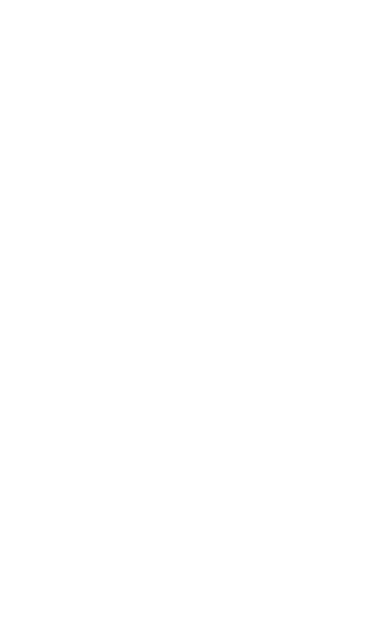
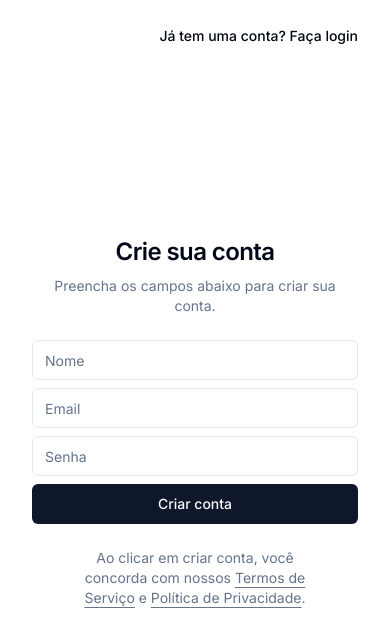
Before and after one commit to da-ferreira/real-time-chat-nextjs, a Next.js app in the folder client/: page /register in a window 390 px wide. Shown: the top 644 px of the page. Built offline with nearby package versions, Linux system fonts and the light colour scheme.

Commit message:
finalizando tela de login e cadastro. inicio do middleware

```diff
--- a/client/package.json
+++ b/client/package.json
@@ -3,7 +3,7 @@
   "version": "0.1.0",
   "private": true,
   "scripts": {
-    "dev": "next dev",
+    "dev": "next dev -p 3000",
     "build": "next build",
     "start": "next start",
     "lint": "next lint"
--- a/client/src/app/layout.tsx
+++ b/client/src/app/layout.tsx
@@ -12,7 +12,9 @@
 export default function RootLayout({ children }: { children: React.ReactNode }) {
   return (
     <html lang="pt-BR">
-      <body className={inter.className}>{children}</body>
+      <body className={inter.className} suppressHydrationWarning={true}>
+        {children}
+      </body>
     </html>
   );
 }
--- a/client/src/app/page.tsx
+++ b/client/src/app/page.tsx
@@ -1,7 +1,9 @@
 import Content from '@/components/Content';
+import { AuthProvider } from '@/contexts/AuthContext';
 
 export default function Home() {
   return (
+    <AuthProvider>
       <Content>
         <div className="hidden lg:block h-full">
           <div className="h-full flex items-center justify-center">
@@ -9,5 +11,6 @@
           </div>
         </div>
       </Content>
+    </AuthProvider>
   );
 }
--- a/client/src/app/register/page.tsx
+++ b/client/src/app/register/page.tsx
@@ -13,7 +13,7 @@
 export default function ResgiterPage() {
   return (
     <>
-      <div className="container relative hidden h-screen flex-col items-center justify-center md:grid lg:max-w-none lg:grid-cols-2 lg:px-0">
+      <div className="container relative flex h-screen flex-col items-center justify-center md:grid lg:max-w-none lg:grid-cols-2 lg:px-0">
         <Link
           href="/login"
           className={cn(buttonVariants({ variant: 'ghost' }), 'absolute right-4 top-4 md:right-8 md:top-8')}
--- a/client/src/components/Menu/index.tsx
+++ b/client/src/components/Menu/index.tsx
@@ -24,6 +24,7 @@
 import { Button } from '@/components/ui/button';
 import React from 'react';
 import { Contact } from '@/data/contacts';
+import Link from 'next/link';
 
 const users = [
   {
@@ -81,17 +82,24 @@
             <MenubarSeparator />
 
             <MenubarShortcut />
+            <Link href="/login">
               <MenubarItem>Sair</MenubarItem>
+            </Link>
           </MenubarContent>
         </MenubarMenu>
 
         <TooltipProvider delayDuration={0}>
           <Tooltip>
             <TooltipTrigger asChild>
-              <Button size="icon" variant="outline" className="rounded-full !-ml-6" onClick={() => {
+              <Button
+                size="icon"
+                variant="outline"
+                className="rounded-full !-ml-6"
+                onClick={() => {
                   setOpen(true);
                   setSelectedUsers(undefined);
-              }}>
+                }}
+              >
                 <Plus className="h-4 w-4" />
                 <span className="sr-only">Nova mensagem</span>
               </Button>
@@ -146,7 +154,6 @@
                   <AvatarImage src={selectedUser.avatar} />
                   <AvatarFallback>{selectedUser.name[0]}</AvatarFallback>
                 </Avatar>
-
               </div>
             ) : (
               <p className="text-sm text-muted-foreground">Selecione um contato para iniciar uma conversa</p>
--- a/client/src/components/UserAuthForm/Register/index.tsx
+++ b/client/src/components/UserAuthForm/Register/index.tsx
@@ -1,43 +1,49 @@
-"use client"
+'use client';
 
-import * as React from "react"
+import * as React from 'react';
 
-import { cn } from "@/lib/utils"
-import { Icons } from "@/components/Icons"
-import { Button } from "@/components/ui/button"
-import { Input } from "@/components/ui/input"
-import { Label } from "@/components/ui/label"
+import { cn } from '@/lib/utils';
+import { Icons } from '@/components/Icons';
+import { Button } from '@/components/ui/button';
+import { Input } from '@/components/ui/input';
+import { Label } from '@/components/ui/label';
 
 interface UserAuthFormProps extends React.HTMLAttributes<HTMLDivElement> {}
 
 export function UserAuthForm({ className, ...props }: UserAuthFormProps) {
-  const [isLoading, setIsLoading] = React.useState<boolean>(false)
+  const [isLoading, setIsLoading] = React.useState<boolean>(false);
+
+  const name = React.useRef<HTMLInputElement>(null);
+  const email = React.useRef<HTMLInputElement>(null);
+  const password = React.useRef<HTMLInputElement>(null);
 
   async function onSubmit(event: React.SyntheticEvent) {
-    event.preventDefault()
-    setIsLoading(true)
+    event.preventDefault();
+    setIsLoading(true);
 
     setTimeout(() => {
-      setIsLoading(false)
-    }, 3000)
+      setIsLoading(false);
+    }, 3000);
   }
 
   return (
-    <div className={cn("grid gap-6", className)} {...props}>
+    <div className={cn('grid gap-6', className)} {...props}>
       <form onSubmit={onSubmit}>
         <div className="grid gap-2">
-        <div className="grid gap-1">
+          <div className="grid gap-1">
             <Label className="sr-only" htmlFor="name">
               Nome
             </Label>
             <Input
               id="name"
+              ref={name}
               placeholder="Nome"
               type="text"
               autoCapitalize="none"
               autoComplete="name"
               autoCorrect="off"
               disabled={isLoading}
+              required
             />
           </div>
           <div className="grid gap-1">
@@ -46,12 +52,14 @@
             </Label>
             <Input
               id="email"
+              ref={email}
               placeholder="Email"
               type="email"
               autoCapitalize="none"
               autoComplete="email"
               autoCorrect="off"
               disabled={isLoading}
+              required
             />
           </div>
           <div className="grid gap-1">
@@ -60,22 +68,22 @@
             </Label>
             <Input
               id="password"
+              ref={password}
               placeholder="Senha"
               type="password"
               autoCapitalize="none"
               autoComplete="current-password"
               autoCorrect="off"
               disabled={isLoading}
+              required
             />
           </div>
           <Button disabled={isLoading}>
-            {isLoading && (
-              <Icons.spinner className="mr-2 h-4 w-4 animate-spin" />
-            )}
+            {isLoading && <Icons.spinner className="mr-2 h-4 w-4 animate-spin" />}
             Criar conta
           </Button>
         </div>
       </form>
     </div>
-  )
+  );
 }
--- /dev/null
+++ b/client/src/contexts/AuthContext.tsx
@@ -0,0 +1,11 @@
+'use client';
+
+import { createContext, useState } from 'react';
+
+export const AuthContext = createContext({});
+
+export function AuthProvider({ children }: { children: React.ReactNode }) {
+  const [user, setUser] = useState(null);
+
+  return <AuthContext.Provider value={{ user, setUser }}>{children}</AuthContext.Provider>;
+}
--- a/client/src/lib/utils.ts
+++ b/client/src/lib/utils.ts
@@ -4,3 +4,7 @@
 export function cn(...inputs: ClassValue[]) {
   return twMerge(clsx(inputs))
 }
+
+export function isLogged() {
+  return false
+}
--- /dev/null
+++ b/client/src/middleware.ts
@@ -0,0 +1,17 @@
+import { NextResponse } from 'next/server'
+import type { NextRequest } from 'next/server'
+import { isLogged } from './lib/utils'
+
+const authRoutes = ['/']
+
+export function middleware(request: NextRequest) {
+  // if (!isLogged() && authRoutes.includes(request.nextUrl.pathname)) {
+  //   return NextResponse.redirect(`${process.env.NEXT_PUBLIC_BASE_URL}/login`)
+  // }
+
+  // if (isLogged() && request.nextUrl.pathname === '/login') {
+  //   return NextResponse.redirect(`${process.env.NEXT_PUBLIC_BASE_URL}/`)
+  // }
+
+  return NextResponse.next()
+}
```
Also changed, not shown: 1 other file (tests, documents, lock files or other folders). Lines whose indentation alone changed are shown as unchanged.
